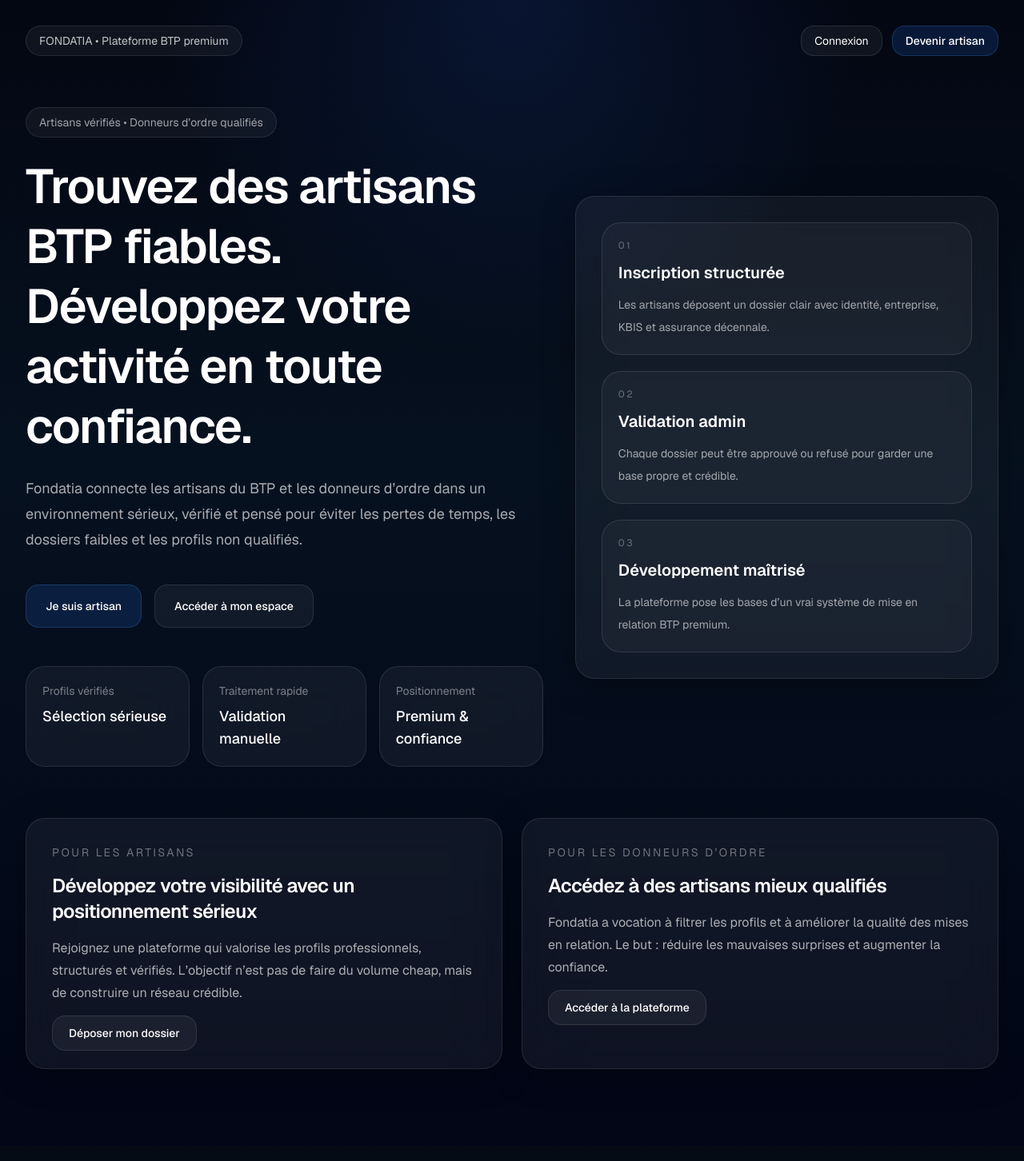
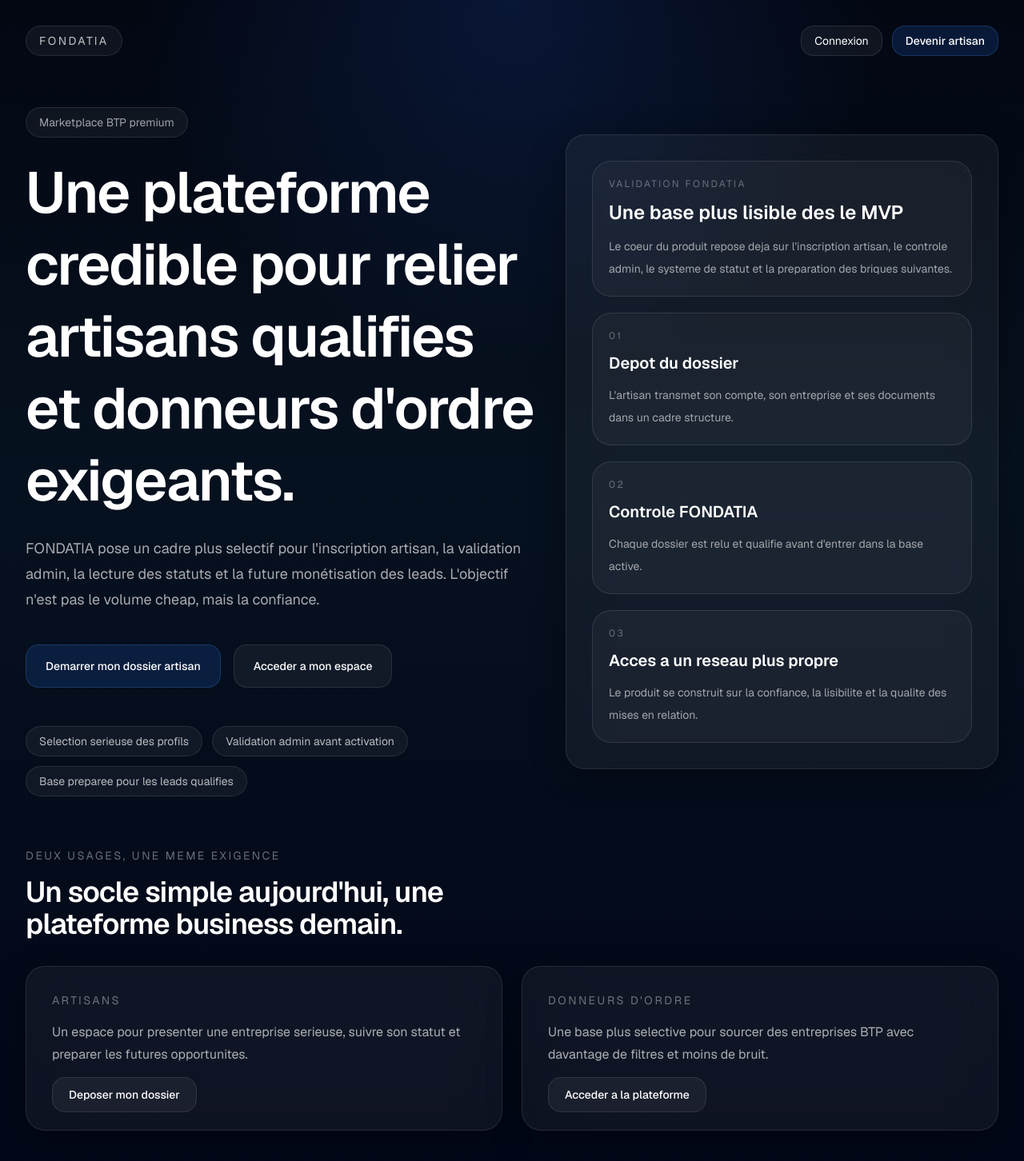
Before and after one commit to Djanix67/FONDATIA, a Next.js app: page / in a window 1280 px wide. Shown: the top 1452 px of the page at 80% size. Built offline with nearby package versions, Linux system fonts and the light colour scheme.

Commit message:
Finalize premium homepage

```diff
--- a/app/page.tsx
+++ b/app/page.tsx
@@ -1,13 +1,57 @@
 import Link from "next/link"
 import { GlassCard } from "@/components/ui/glass-card"
 
+const trustSignals = [
+  "Selection serieuse des profils",
+  "Validation admin avant activation",
+  "Base preparee pour les leads qualifies",
+]
+
+const steps = [
+  {
+    number: "01",
+    title: "Depot du dossier",
+    description:
+      "L'artisan transmet son compte, son entreprise et ses documents dans un cadre structure.",
+  },
+  {
+    number: "02",
+    title: "Controle FONDATIA",
+    description:
+      "Chaque dossier est relu et qualifie avant d'entrer dans la base active.",
+  },
+  {
+    number: "03",
+    title: "Acces a un reseau plus propre",
+    description:
+      "Le produit se construit sur la confiance, la lisibilite et la qualite des mises en relation.",
+  },
+]
+
+const segments = [
+  {
+    title: "Artisans",
+    description:
+      "Un espace pour presenter une entreprise serieuse, suivre son statut et preparer les futures opportunites.",
+    cta: "/inscription-artisan",
+    label: "Deposer mon dossier",
+  },
+  {
+    title: "Donneurs d'ordre",
+    description:
+      "Une base plus selective pour sourcer des entreprises BTP avec davantage de filtres et moins de bruit.",
+    cta: "/login",
+    label: "Acceder a la plateforme",
+  },
+]
+
 export default function HomePage() {
   return (
-    <main className="min-h-screen bg-[radial-gradient(circle_at_top,rgba(38,99,235,0.14),transparent_28%),linear-gradient(180deg,#030712_0%,#06111f_40%,#020617_100%)] text-white">
+    <main className="min-h-screen bg-[radial-gradient(circle_at_top,rgba(38,99,235,0.16),transparent_28%),linear-gradient(180deg,#030712_0%,#06111f_38%,#020617_100%)] text-white">
       <div className="mx-auto max-w-7xl px-6 py-8 lg:px-8">
-        <header className="flex items-center justify-between">
-          <div className="inline-flex items-center rounded-full border border-white/10 bg-white/5 px-4 py-2 text-sm text-white/75 backdrop-blur">
-            FONDATIA • Plateforme BTP premium
+        <header className="flex items-center justify-between gap-4">
+          <div className="inline-flex items-center rounded-full border border-white/10 bg-white/5 px-4 py-2 text-sm tracking-[0.18em] text-white/75 backdrop-blur">
+            FONDATIA
           </div>
 
           <div className="flex items-center gap-3">
@@ -17,7 +61,6 @@
             >
               Connexion
             </Link>
-
             <Link
               href="/inscription-artisan"
               className="rounded-2xl border border-blue-400/20 bg-blue-500/15 px-4 py-2 text-sm font-medium text-white transition hover:bg-blue-500/25"
@@ -27,20 +70,20 @@
           </div>
         </header>
 
-        <section className="grid min-h-[78vh] items-center gap-10 py-16 lg:grid-cols-[1.1fr_0.9fr]">
+        <section className="grid min-h-[78vh] items-center gap-10 py-16 lg:grid-cols-[1.08fr_0.92fr]">
           <div>
             <div className="inline-flex items-center rounded-full border border-white/10 bg-white/5 px-4 py-2 text-sm text-white/60 backdrop-blur">
-              Artisans vérifiés • Donneurs d’ordre qualifiés
+              Marketplace BTP premium
             </div>
 
-            <h1 className="mt-6 max-w-4xl text-5xl font-semibold leading-tight tracking-tight text-white sm:text-6xl">
-              Trouvez des artisans BTP fiables. Développez votre activité en toute confiance.
+            <h1 className="mt-6 max-w-4xl text-5xl font-semibold leading-tight tracking-tight text-white sm:text-6xl lg:text-7xl">
+              Une plateforme credible pour relier artisans qualifies et donneurs d'ordre exigeants.
             </h1>
 
             <p className="mt-6 max-w-2xl text-lg leading-8 text-white/65">
-              Fondatia connecte les artisans du BTP et les donneurs d’ordre dans
-              un environnement sérieux, vérifié et pensé pour éviter les pertes de
-              temps, les dossiers faibles et les profils non qualifiés.
+              FONDATIA pose un cadre plus selectif pour l'inscription artisan,
+              la validation admin, la lecture des statuts et la future monétisation
+              des leads. L'objectif n'est pas le volume cheap, mais la confiance.
             </p>
 
             <div className="mt-10 flex flex-wrap gap-4">
@@ -48,122 +91,90 @@
                 href="/inscription-artisan"
                 className="rounded-2xl border border-blue-400/20 bg-blue-500/15 px-6 py-4 text-sm font-medium text-white transition hover:bg-blue-500/25"
               >
-                Je suis artisan
+                Demarrer mon dossier artisan
               </Link>
-
               <Link
                 href="/login"
                 className="rounded-2xl border border-white/10 bg-white/5 px-6 py-4 text-sm font-medium text-white/85 transition hover:bg-white/10 hover:text-white"
               >
-                Accéder à mon espace
+                Acceder a mon espace
               </Link>
             </div>
 
-            <div className="mt-12 grid gap-4 sm:grid-cols-3">
-              <MiniStat title="Profils vérifiés" value="Sélection sérieuse" />
-              <MiniStat title="Traitement rapide" value="Validation manuelle" />
-              <MiniStat title="Positionnement" value="Premium & confiance" />
+            <div className="mt-12 flex flex-wrap gap-3">
+              {trustSignals.map((signal) => (
+                <div
+                  key={signal}
+                  className="rounded-full border border-white/10 bg-white/5 px-4 py-2 text-sm text-white/70 backdrop-blur"
+                >
+                  {signal}
+                </div>
+              ))}
             </div>
           </div>
 
           <GlassCard className="p-6 sm:p-8">
             <div className="grid gap-5">
-              <FeatureCard
-                number="01"
-                title="Inscription structurée"
-                description="Les artisans déposent un dossier clair avec identité, entreprise, KBIS et assurance décennale."
-              />
+              <div className="rounded-3xl border border-white/10 bg-white/[0.04] p-5">
+                <p className="text-xs uppercase tracking-[0.2em] text-white/35">
+                  Validation FONDATIA
+                </p>
+                <h2 className="mt-3 text-2xl font-semibold text-white">
+                  Une base plus lisible des le MVP
+                </h2>
+                <p className="mt-3 text-sm leading-7 text-white/60">
+                  Le coeur du produit repose deja sur l'inscription artisan, le controle admin, le systeme de statut et la preparation des briques suivantes.
+                </p>
+              </div>
 
-              <FeatureCard
-                number="02"
-                title="Validation admin"
-                description="Chaque dossier peut être approuvé ou refusé pour garder une base propre et crédible."
-              />
-
-              <FeatureCard
-                number="03"
-                title="Développement maîtrisé"
-                description="La plateforme pose les bases d’un vrai système de mise en relation BTP premium."
-              />
+              {steps.map((step) => (
+                <div
+                  key={step.number}
+                  className="rounded-3xl border border-white/10 bg-white/[0.04] p-5"
+                >
+                  <p className="text-xs uppercase tracking-[0.2em] text-white/35">
+                    {step.number}
+                  </p>
+                  <h3 className="mt-3 text-xl font-semibold text-white">{step.title}</h3>
+                  <p className="mt-3 text-sm leading-7 text-white/60">{step.description}</p>
+                </div>
+              ))}
             </div>
           </GlassCard>
         </section>
 
-        <section className="pb-16">
+        <section className="pb-20">
+          <div className="mb-8 max-w-2xl">
+            <p className="text-sm uppercase tracking-[0.18em] text-white/40">
+              Deux usages, une meme exigence
+            </p>
+            <h2 className="mt-4 text-3xl font-semibold tracking-tight text-white sm:text-4xl">
+              Un socle simple aujourd'hui, une plateforme business demain.
+            </h2>
+          </div>
+
           <div className="grid gap-6 lg:grid-cols-2">
-            <GlassCard className="p-8">
+            {segments.map((segment) => (
+              <GlassCard key={segment.title} className="p-8">
                 <p className="text-sm uppercase tracking-[0.18em] text-white/40">
-                Pour les artisans
+                  {segment.title}
                 </p>
-              <h2 className="mt-4 text-2xl font-semibold tracking-tight text-white">
-                Développez votre visibilité avec un positionnement sérieux
-              </h2>
                 <p className="mt-4 text-base leading-7 text-white/65">
-                Rejoignez une plateforme qui valorise les profils professionnels,
-                structurés et vérifiés. L’objectif n’est pas de faire du volume
-                cheap, mais de construire un réseau crédible.
+                  {segment.description}
                 </p>
                 <div className="mt-6">
                   <Link
-                  href="/inscription-artisan"
+                    href={segment.cta}
                     className="rounded-2xl border border-white/10 bg-white/5 px-5 py-3 text-sm font-medium text-white transition hover:bg-white/10"
                   >
-                  Déposer mon dossier
+                    {segment.label}
                   </Link>
                 </div>
               </GlassCard>
-
-            <GlassCard className="p-8">
-              <p className="text-sm uppercase tracking-[0.18em] text-white/40">
-                Pour les donneurs d’ordre
-              </p>
-              <h2 className="mt-4 text-2xl font-semibold tracking-tight text-white">
-                Accédez à des artisans mieux qualifiés
-              </h2>
-              <p className="mt-4 text-base leading-7 text-white/65">
-                Fondatia a vocation à filtrer les profils et à améliorer la
-                qualité des mises en relation. Le but : réduire les mauvaises
-                surprises et augmenter la confiance.
-              </p>
-              <div className="mt-6">
-                <Link
-                  href="/login"
-                  className="rounded-2xl border border-white/10 bg-white/5 px-5 py-3 text-sm font-medium text-white transition hover:bg-white/10"
-                >
-                  Accéder à la plateforme
-                </Link>
-              </div>
-            </GlassCard>
+            ))}
           </div>
         </section>
       </div>
     </main>
   )
 }
-
-function MiniStat({ title, value }: { title: string; value: string }) {
-  return (
-    <div className="rounded-3xl border border-white/10 bg-white/5 p-5 backdrop-blur-xl">
-      <p className="text-sm text-white/45">{title}</p>
-      <p className="mt-2 text-lg font-medium text-white">{value}</p>
-    </div>
-  )
-}
-
-function FeatureCard({
-  number,
-  title,
-  description,
-}: {
-  number: string
-  title: string
-  description: string
-}) {
-  return (
-    <div className="rounded-3xl border border-white/10 bg-white/[0.04] p-5">
-      <p className="text-xs uppercase tracking-[0.2em] text-white/35">{number}</p>
-      <h3 className="mt-3 text-xl font-semibold text-white">{title}</h3>
-      <p className="mt-3 text-sm leading-7 text-white/60">{description}</p>
-    </div>
-  )
-}
```
Lines whose indentation alone changed are shown as unchanged.
